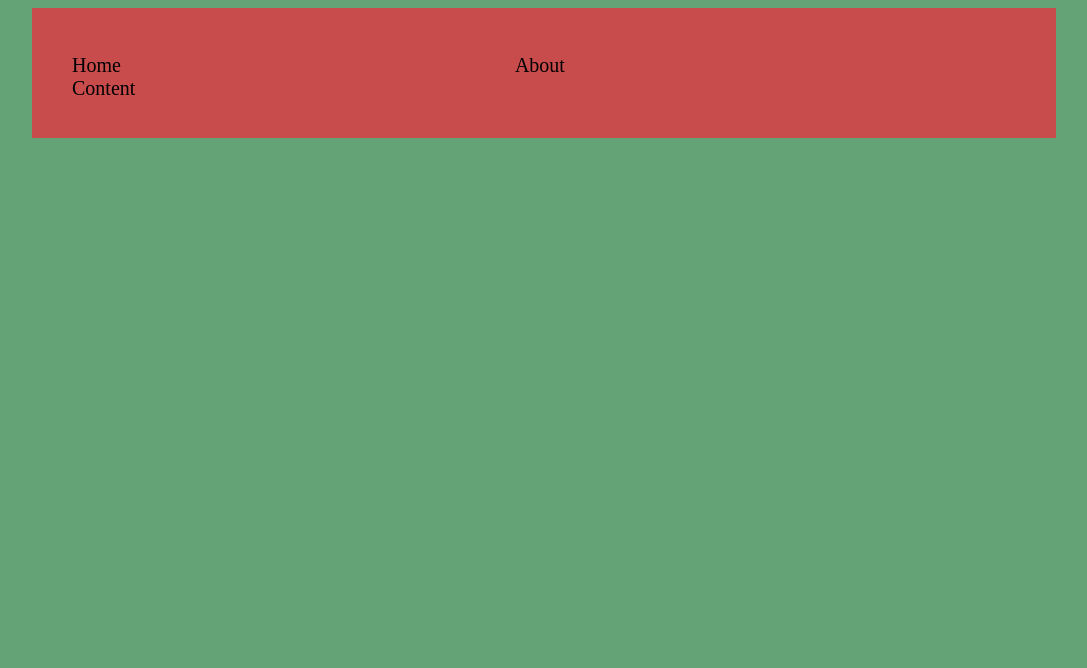
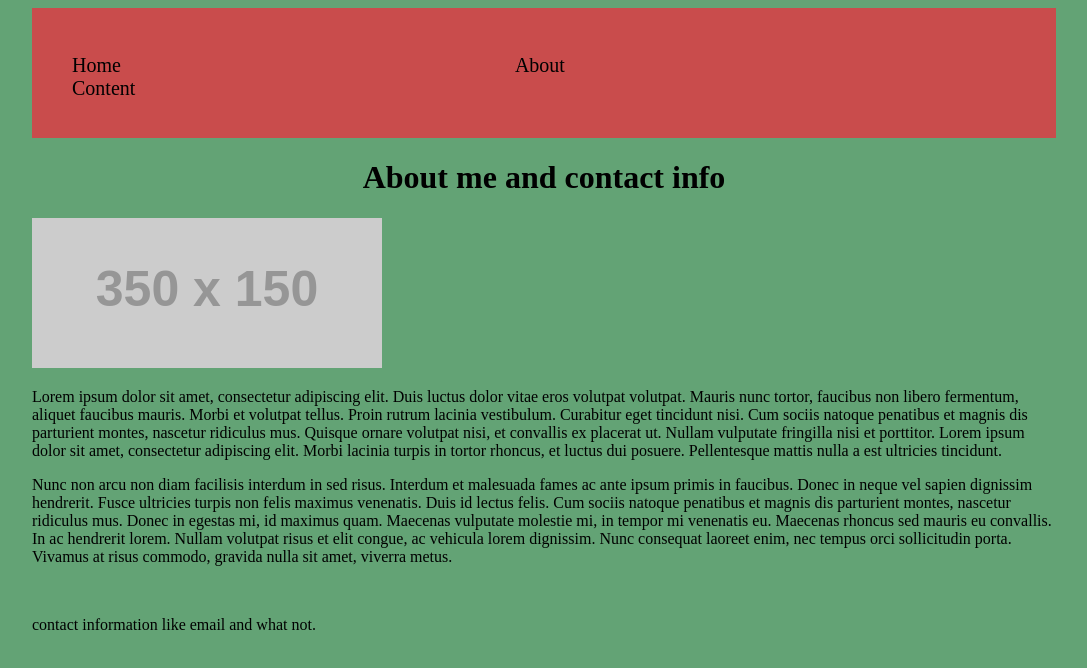
Before and after one commit to Andrewday40/project_page, a website: page public/html/about.html in a window 1280 px wide. Shown: the whole page, without its empty margins (96-1183 px from the left). Drawn offline with Linux system fonts and the light colour scheme; placeholder pictures from the web are drawn by us.

Commit message:
basic layout of about page

```diff
--- a/public/html/about.html
+++ b/public/html/about.html
@@ -4,7 +4,6 @@
     <title>About Me</title>
     <link rel="stylesheet" href="/css/main.css">
   </head>
-
   <body>
     <div id="navigation">
       <ul>
@@ -20,5 +19,26 @@
       </ul>
       <!--End of navigation-->
     </div>
+    <div id='header'>
+      <h1>About me and contact info</h1>
+    </div>
+    <div>
+      <img src="http://placehold.it/350x150" alt="picture of me" />
+    </div>
+    <!--End of Picture-->
+    <div>
+      <p>
+        Lorem ipsum dolor sit amet, consectetur adipiscing elit. Duis luctus dolor vitae eros volutpat volutpat. Mauris nunc tortor, faucibus non libero fermentum, aliquet faucibus mauris. Morbi et volutpat tellus. Proin rutrum lacinia vestibulum. Curabitur eget tincidunt nisi. Cum sociis natoque penatibus et magnis dis parturient montes, nascetur ridiculus mus. Quisque ornare volutpat nisi, et convallis ex placerat ut. Nullam vulputate fringilla nisi et porttitor. Lorem ipsum dolor sit amet, consectetur adipiscing elit. Morbi lacinia turpis in tortor rhoncus, et luctus dui posuere. Pellentesque mattis nulla a est ultricies tincidunt.
+      </p>
+      <p>
+        Nunc non arcu non diam facilisis interdum in sed risus. Interdum et malesuada fames ac ante ipsum primis in faucibus. Donec in neque vel sapien dignissim hendrerit. Fusce ultricies turpis non felis maximus venenatis. Duis id lectus felis. Cum sociis natoque penatibus et magnis dis parturient montes, nascetur ridiculus mus. Donec in egestas mi, id maximus quam. Maecenas vulputate molestie mi, in tempor mi venenatis eu. Maecenas rhoncus sed mauris eu convallis. In ac hendrerit lorem. Nullam volutpat risus et elit congue, ac vehicula lorem dignissim. Nunc consequat laoreet enim, nec tempus orci sollicitudin porta. Vivamus at risus commodo, gravida nulla sit amet, viverra metus.
+      </p>
+    </div>
+    <!--End of About Me-->
+    <br>
+    <div>
+      <p>contact information like email and what not.</p>
+    </div>
+    <!--End of Contact Info-->
   </body>
 </html>
```
